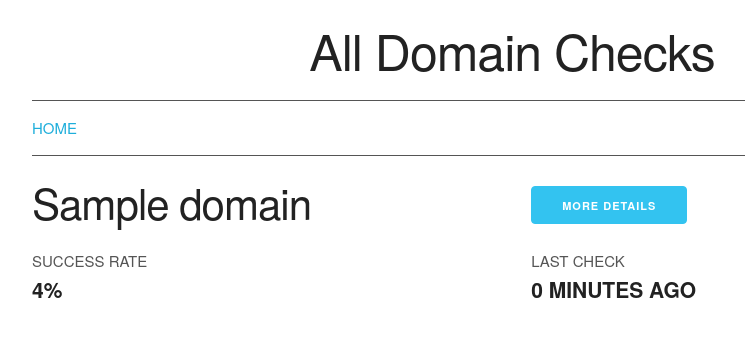
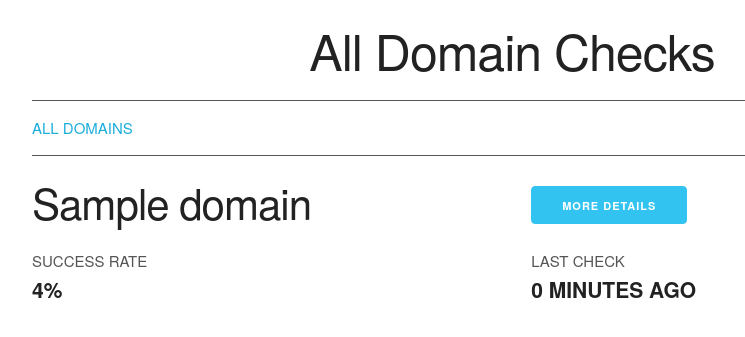
Before and after one commit to mlavin/video-examples, a Django app: template domainchecks/templates/domainchecks/status-list.html in a window 1280 px wide. Shown: the top 337 px of the page, without its empty margins (128-873 px from the left). Run offline with Django 3.2, Linux system fonts and the light colour scheme; the template is opened without the code that fills it: most values are stand-ins (such as "Sample title", 1, 10 or a date in 2020); some libraries are stand-ins or nearby versions.

Commit message:
Wire up views to the root URLs and update base template.

```diff
--- a/statuspage/templates/base.html
+++ b/statuspage/templates/base.html
@@ -27,7 +27,7 @@
                     <ul class="tweleve columns">
                         {% block nav-items %}
                             <li>
-                                <a href="/">Home</a>
+                                <a href="{% url 'status-list' %}">All Domains</a>
                             </li>
                         {% endblock %}
                     </ul>
--- a/statuspage/urls.py
+++ b/statuspage/urls.py
@@ -18,4 +18,5 @@ from django.contrib import admin
 
 urlpatterns = [
     url(r'^admin/', include(admin.site.urls)),
+    url(r'^', include('domainchecks.urls')),
 ]
```
